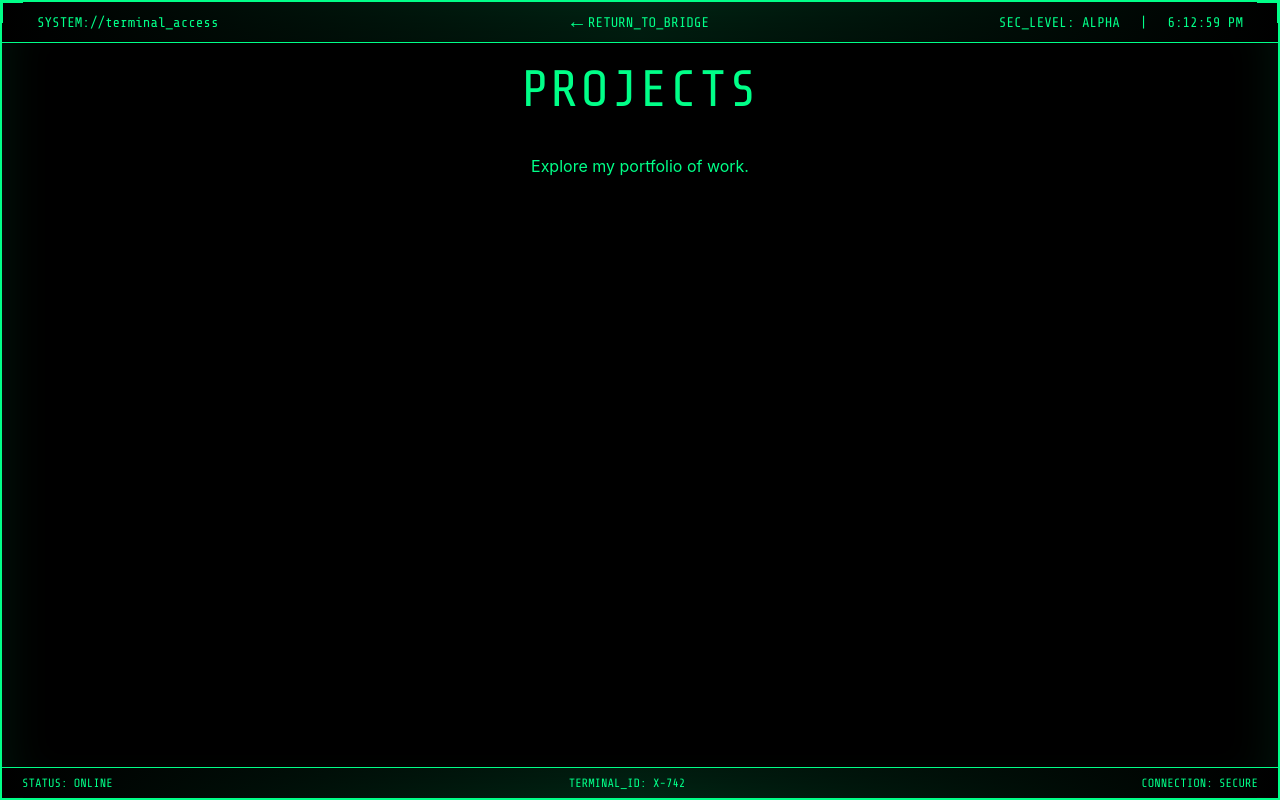
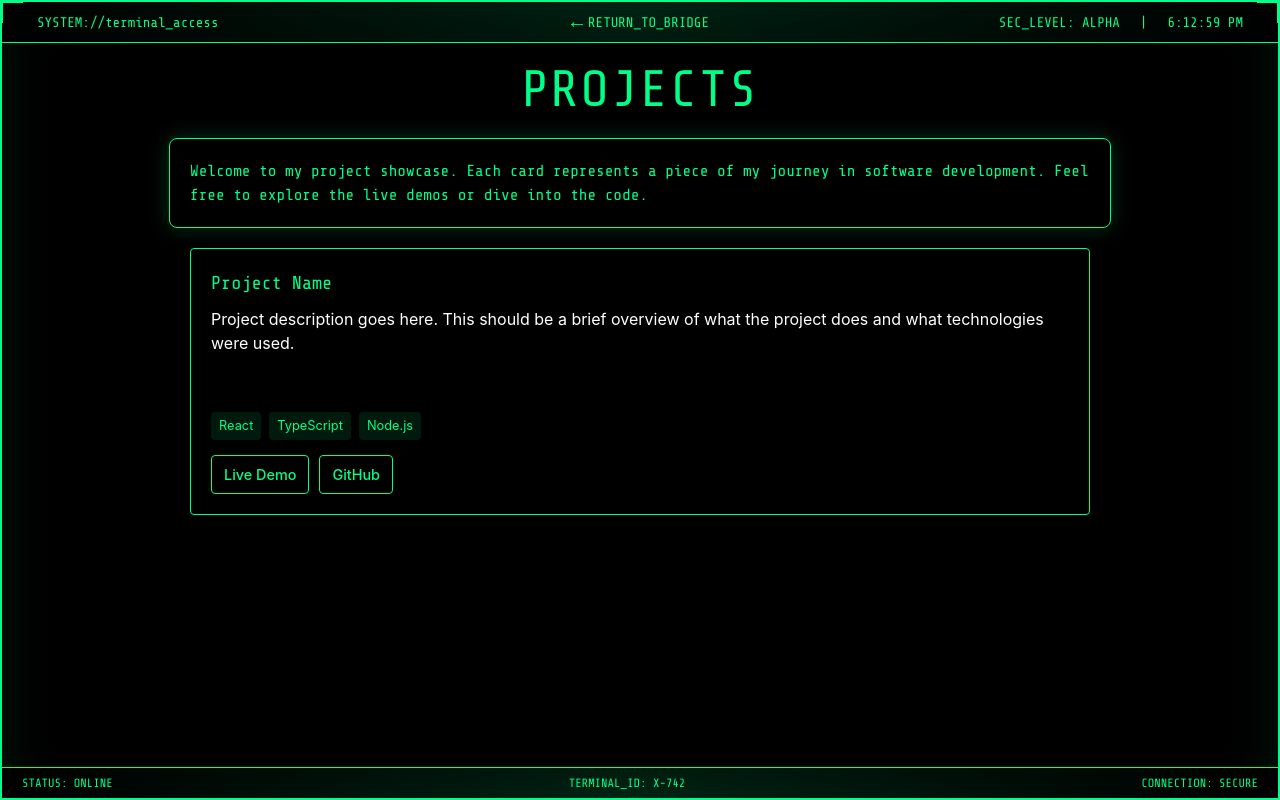
Before and after one commit to rwparrish/ryan_parrish_portfolio, a React (Vite) app: page /projects in a window 1280 px wide. Built offline with nearby package versions, Linux system fonts and the light colour scheme.

Commit message:
Project page and ProjectCard comp

```diff
--- /dev/null
+++ b/src/components/ProjectCard.tsx
@@ -0,0 +1,102 @@
+interface ProjectCardProps {
+  title: string;
+  description: string;
+  liveLink: string;
+  githubLink: string;
+  technologies: string[];
+}
+
+export function ProjectCard({ title, description, liveLink, githubLink, technologies }: ProjectCardProps) {
+  return (
+    <div style={{
+      background: 'rgba(0, 0, 0, 0.5)',
+      border: '1px solid #00ff88',
+      borderRadius: '4px',
+      padding: '20px',
+      transition: 'transform 0.2s, box-shadow 0.2s',
+      cursor: 'pointer',
+      height: '100%',
+      display: 'flex',
+      flexDirection: 'column',
+      ':hover': {
+        transform: 'translateY(-2px)',
+        boxShadow: '0 4px 20px rgba(0, 255, 136, 0.3)'
+      }
+    }}>
+      <h3 style={{
+        color: '#00ff88',
+        margin: '0 0 10px 0',
+        fontFamily: '"Share Tech Mono", monospace'
+      }}>{title}</h3>
+
+      <p style={{
+        color: '#fff',
+        margin: '0 0 15px 0',
+        flex: 1
+      }}>{description}</p>
+
+      <div style={{
+        display: 'flex',
+        flexWrap: 'wrap',
+        gap: '8px',
+        marginBottom: '15px'
+      }}>
+        {technologies.map((tech, index) => (
+          <span key={index} style={{
+            background: 'rgba(0, 255, 136, 0.1)',
+            color: '#00ff88',
+            padding: '4px 8px',
+            borderRadius: '4px',
+            fontSize: '0.8em'
+          }}>
+            {tech}
+          </span>
+        ))}
+      </div>
+
+      <div style={{
+        display: 'flex',
+        gap: '10px'
+      }}>
+        <a
+          href={liveLink}
+          target="_blank"
+          rel="noopener noreferrer"
+          style={{
+            color: '#00ff88',
+            textDecoration: 'none',
+            padding: '8px 12px',
+            border: '1px solid #00ff88',
+            borderRadius: '4px',
+            fontSize: '0.9em',
+            transition: 'background-color 0.2s',
+            ':hover': {
+              backgroundColor: 'rgba(0, 255, 136, 0.1)'
+            }
+          }}
+        >
+          Live Demo
+        </a>
+        <a
+          href={githubLink}
+          target="_blank"
+          rel="noopener noreferrer"
+          style={{
+            color: '#00ff88',
+            textDecoration: 'none',
+            padding: '8px 12px',
+            border: '1px solid #00ff88',
+            borderRadius: '4px',
+            fontSize: '0.9em',
+            transition: 'background-color 0.2s',
+            ':hover': {
+              backgroundColor: 'rgba(0, 255, 136, 0.1)'
+            }
+          }}
+        >
+          GitHub
+        </a>
+      </div>
+    </div>
+  );
+}
--- a/src/pages/Projects.tsx
+++ b/src/pages/Projects.tsx
@@ -1,9 +1,68 @@
 import { Layout } from '../components/Layout';
+import { TerminalText } from '../components/TerminalText';
+import { ProjectCard } from '../components/ProjectCard';
 
 export default function Projects() {
+  const content = [
+    {
+      text: "Welcome to my project showcase. Each card represents a piece of my journey in software development. Feel free to explore the live demos or dive into the code.",
+      delay: 0
+    }
+  ];
+
+  const projects = [
+    {
+      title: "Project Name",
+      description: "Project description goes here. This should be a brief overview of what the project does and what technologies were used.",
+      liveLink: "https://project-demo.com",
+      githubLink: "https://github.com/rwparrish/project-repo",
+      technologies: ["React", "TypeScript", "Node.js"]
+    },
+    // Add more projects as needed
+  ];
+
   return (
     <Layout title="Projects">
-      <p>Explore my portfolio of work.</p>
+      {/* Text Box Container */}
+      <div style={{
+        maxWidth: '900px',
+        width: '100%',
+        padding: '20px',
+        background: 'rgba(0, 0, 0, 0.7)',
+        borderRadius: '8px',
+        border: '1px solid #00ff88',
+        boxShadow: '0 0 20px rgba(0, 255, 136, 0.2)',
+        margin: '0 20px 20px 20px'
+      }}>
+        <div style={{ display: 'flex', flexWrap: 'wrap' }}>
+          {content.map((item, index) => (
+            <TerminalText
+              key={index}
+              text={item.text}
+              delay={item.delay}
+              speed={30}
+            />
+          ))}
+        </div>
+      </div>
+
+      {/* Project Cards Container */}
+      <div style={{
+        maxWidth: '900px',
+        width: '100%',
+        margin: '0 20px'
+      }}>
+        <div style={{
+          display: 'grid',
+          gridTemplateColumns: 'repeat(auto-fit, minmax(280px, 1fr))',
+          gap: '20px',
+          width: '100%'
+        }}>
+          {projects.map((project, index) => (
+            <ProjectCard key={index} {...project} />
+          ))}
+        </div>
+      </div>
     </Layout>
   );
 }
```
